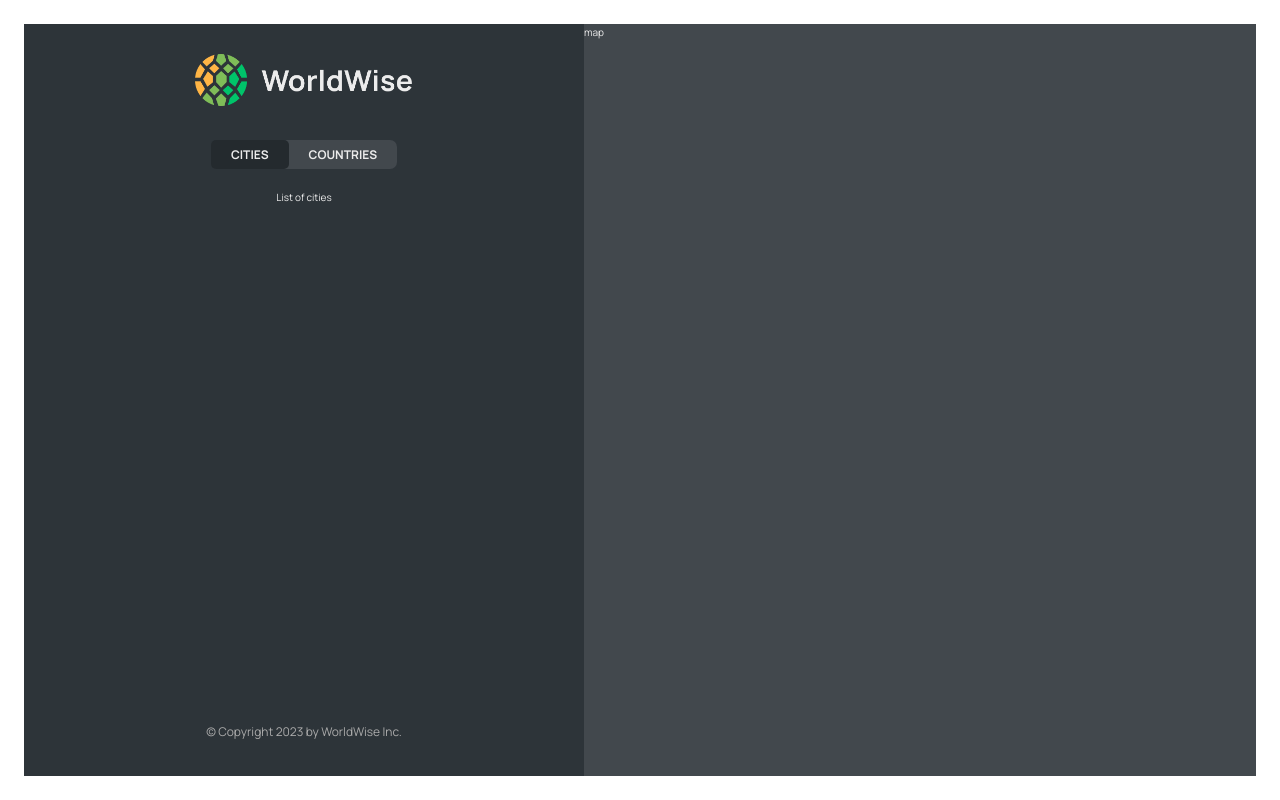
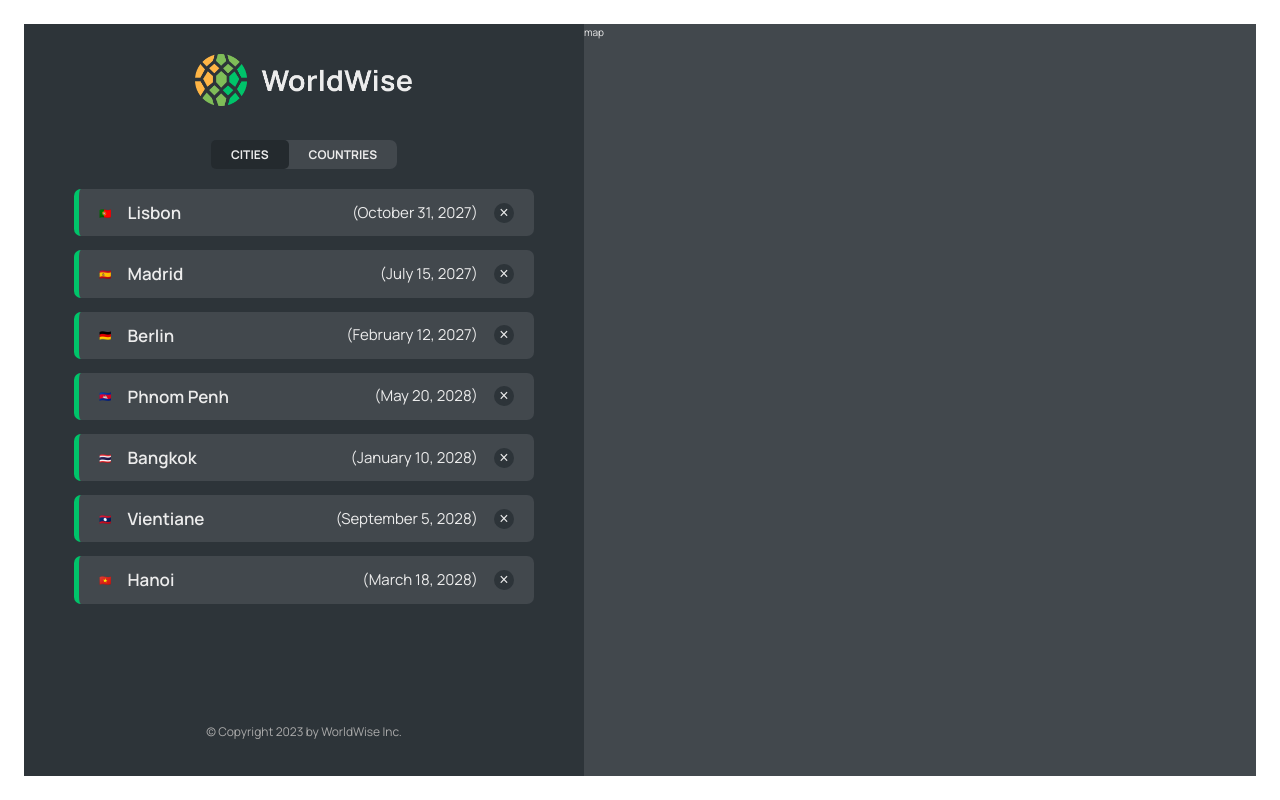
Before and after one commit to kimheang-born/09-react-vite-worldwise, a React (Vite) app: page /app/cities in a window 1280 px wide. Built offline with nearby package versions, Linux system fonts and the light colour scheme; data requests are answered from the project's data file.

Commit message:
feat: implementing the cities list

```diff
--- a/package.json
+++ b/package.json
@@ -7,9 +7,11 @@
     "dev": "vite",
     "build": "vite build",
     "lint": "eslint . --ext js,jsx --report-unused-disable-directives --max-warnings 0",
-    "preview": "vite preview"
+    "preview": "vite preview",
+    "server": "json-server --watch data/cities.json --port 4000 --delay 500"
   },
   "dependencies": {
+    "json-server": "^0.17.4",
     "react": "^18.2.0",
     "react-dom": "^18.2.0",
     "react-router-dom": "^6.19.0"
--- a/src/App.jsx
+++ b/src/App.jsx
@@ -5,8 +5,34 @@
 import AppLayout from './pages/AppLayout';
 import PageNotFound from './pages/PageNotFound';
 import Login from './pages/Login';
+import CityList from './components/CityList';
+import { useEffect, useState } from 'react';
+
+const BASE_URL = 'http://localhost:4000';
 
 function App() {
+  const [cities, setCities] = useState([]);
+  const [isLoading, setIsLoading] = useState(false);
+
+  useEffect(() => {
+    const fetchCities = async () => {
+      try {
+        setIsLoading(true);
+
+        const res = await fetch(`${BASE_URL}/cities`);
+        const data = await res.json();
+
+        setCities(data);
+      } catch (err) {
+        console.log(err);
+      } finally {
+        setIsLoading(false);
+      }
+    };
+
+    fetchCities();
+  }, []);
+
   return (
     <BrowserRouter>
       <Routes>
@@ -16,8 +42,14 @@
         <Route path="login" element={<Login />} />
 
         <Route path="app" element={<AppLayout />}>
-          <Route index element={<p>List of cities</p>} />
-          <Route path="cities" element={<p>List of cities</p>} />
+          <Route
+            index
+            element={<CityList cities={cities} isLoading={isLoading} />}
+          />
+          <Route
+            path="cities"
+            element={<CityList cities={cities} isLoading={isLoading} />}
+          />
           <Route path="countries" element={<p>Countries</p>} />
           <Route path="form" element={<p>Form</p>} />
         </Route>
--- /dev/null
+++ b/src/components/CityItem.jsx
@@ -0,0 +1,31 @@
+import PropTypes from 'prop-types';
+import styles from './CityItem.module.css';
+
+const formatDate = (date) =>
+  new Intl.DateTimeFormat('en', {
+    day: 'numeric',
+    month: 'long',
+    year: 'numeric',
+  }).format(new Date(date));
+
+function CityItem({ city }) {
+  const { cityName, emoji, date } = city;
+  return (
+    <li className={styles.cityItem}>
+      <span>{emoji}</span>
+      <h3 className={styles.name}>{cityName}</h3>
+      <time className={styles.date}>({formatDate(date)})</time>
+      <button className={styles.deleteBtn}>&times;</button>
+    </li>
+  );
+}
+
+CityItem.propTypes = {
+  city: PropTypes.shape({
+    cityName: PropTypes.string.isRequired,
+    emoji: PropTypes.string.isRequired,
+    date: PropTypes.string.isRequired,
+  }).isRequired,
+};
+
+export default CityItem;
--- /dev/null
+++ b/src/components/CityList.jsx
@@ -0,0 +1,33 @@
+import PropTypes from 'prop-types';
+import Spinner from './Spinner.jsx';
+import styles from './CityList.module.css';
+import CityItem from './CityItem.jsx';
+import Message from './Message.jsx';
+
+function CityList({ cities, isLoading }) {
+  if (isLoading) return <Spinner />;
+
+  if (!cities.length)
+    return (
+      <Message message="Add your first city by clicking on a city on the map" />
+    );
+
+  return (
+    <ul className={styles.cityList}>
+      {cities.map((city) => {
+        return <CityItem city={city} key={city.id} />;
+      })}
+    </ul>
+  );
+}
+
+CityList.propTypes = {
+  cities: PropTypes.arrayOf(
+    PropTypes.shape({
+      id: PropTypes.number.isRequired,
+    })
+  ).isRequired,
+  isLoading: PropTypes.bool.isRequired,
+};
+
+export default CityList;
```
Also changed, not shown: src/components/Message.jsx (+6 -1 lines), 1 other file (tests, documents, lock files or other folders).
